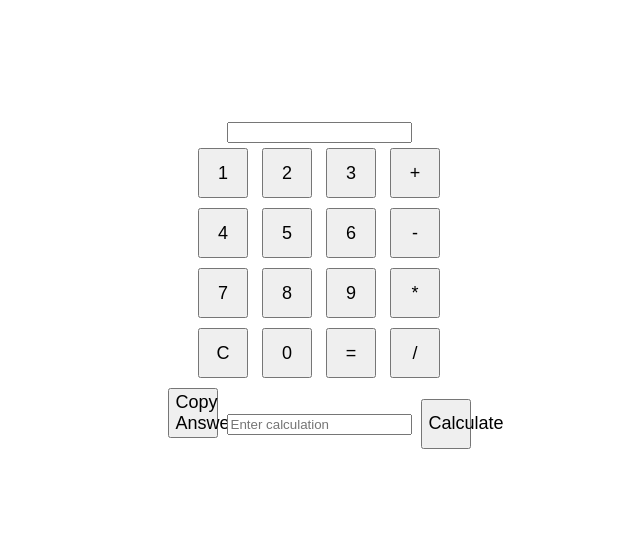
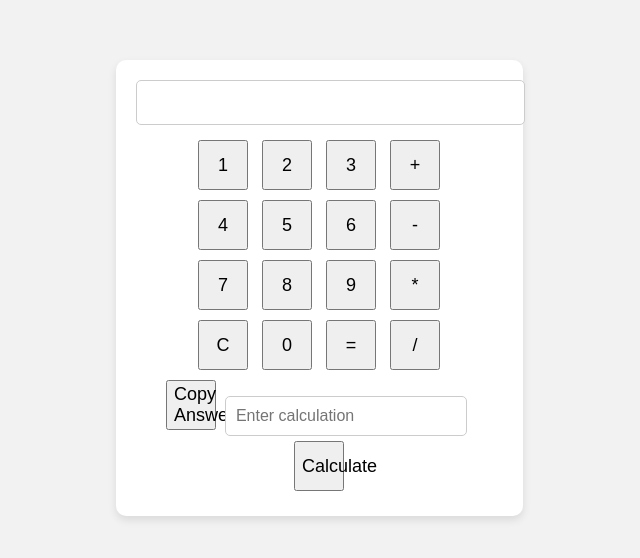
Before and after one commit to i-like-dev/counter, a plain HTML site: page index.html in a window 1280 px wide. Shown: the part 112-670 px from the top of the page, without its empty margins (321-961 px from the left). Drawn offline with Linux system fonts and the light colour scheme.

Commit message:
Update styles.css

```diff
--- a/styles.css
+++ b/styles.css
@@ -4,10 +4,15 @@ body {
     align-items: center;
     height: 100vh;
     margin: 0;
+    background-color: #f2f2f2;
 }
 
 .calculator {
     text-align: center;
+    background-color: #fff;
+    border-radius: 10px;
+    padding: 20px;
+    box-shadow: 0 4px 8px rgba(0, 0, 0, 0.1);
 }
 
 button {
@@ -15,4 +20,24 @@ button {
     height: 50px;
     font-size: 18px;
     margin: 5px;
+    cursor: pointer;
 }
+
+#display {
+    width: 100%;
+    margin-bottom: 10px;
+    padding: 10px;
+    font-size: 20px;
+}
+
+#userInput {
+    width: 60%;
+    padding: 10px;
+    font-size: 16px;
+    margin-right: 10px;
+}
+
+input[type="text"] {
+    border: 1px solid #ccc;
+    border-radius: 5px;
+}
```
